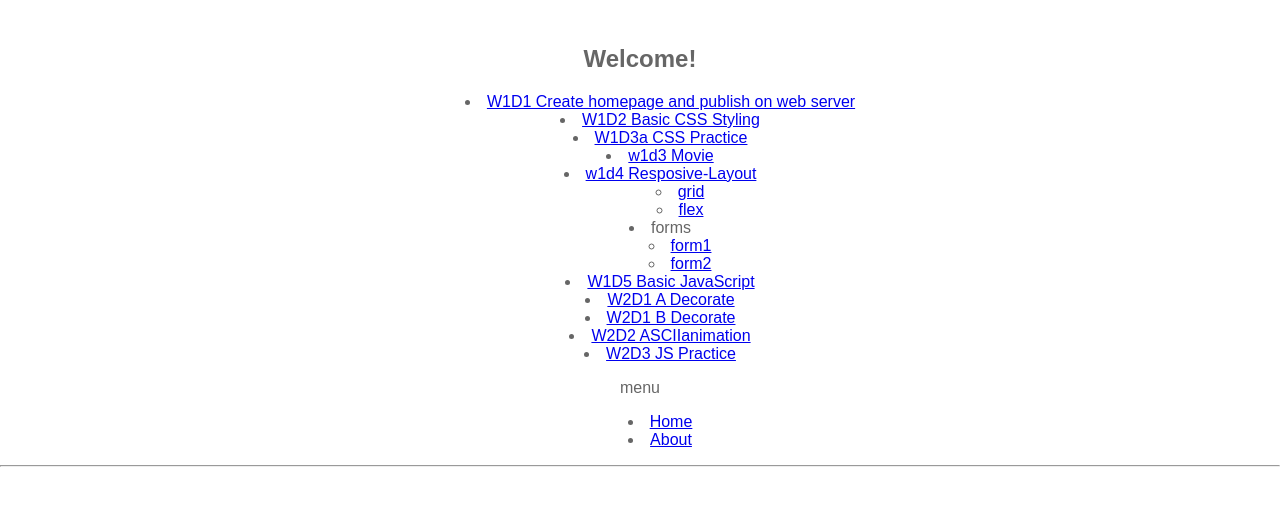
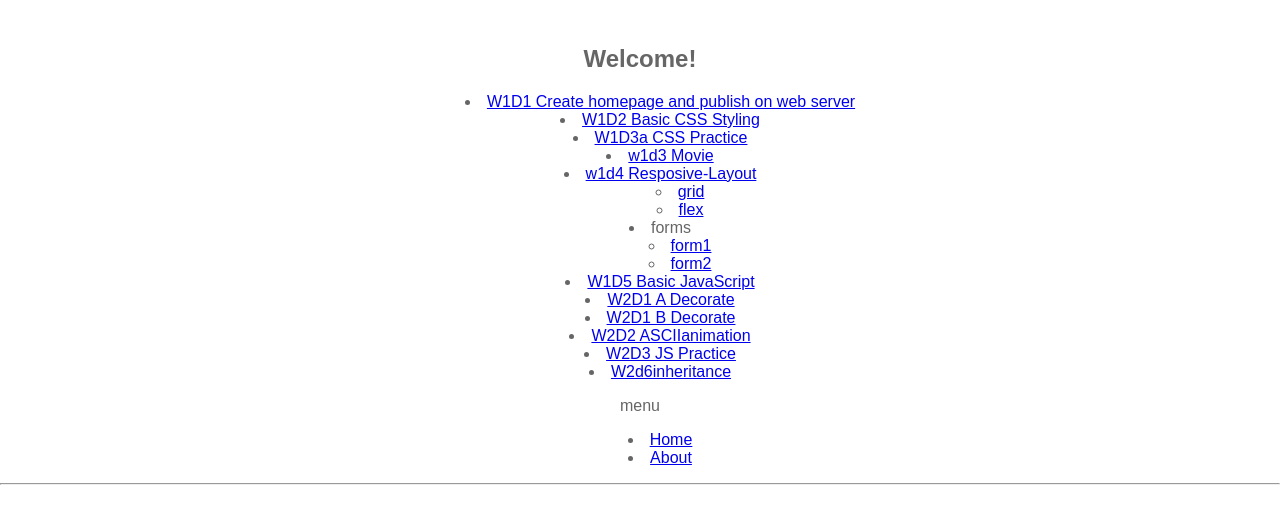
Before and after one commit to Perry-code-luigi/Perry-code-luigi.github.io, a plain HTML site: page index.html in a window 1280 px wide. Shown: the part 519-1025 px from the top of the page. Drawn offline with Linux system fonts and the light colour scheme.

Commit message:
linked to home page

```diff
--- a/index.html
+++ b/index.html
@@ -116,6 +116,7 @@ text-align: center;
 	<li><a href="https://perry-code-luigi.github.io/JavaScript/w1d1/Question2/">W2D1 B Decorate</a></li>
 	<li><a href="https://perry-code-luigi.github.io/JavaScript/w2d2/">W2D2 ASCIIanimation</a></li>
 	<li><a href="https://perry-code-luigi.github.io/JavaScript/w2d3/">W2D3 JS Practice</a></li>
+	<li><a href="https://perry-code-luigi.github.io/JavaScript/w2d5/">W2d6inheritance</a></li>
 
 </ul>
 <p id="menu">menu</p>
```
